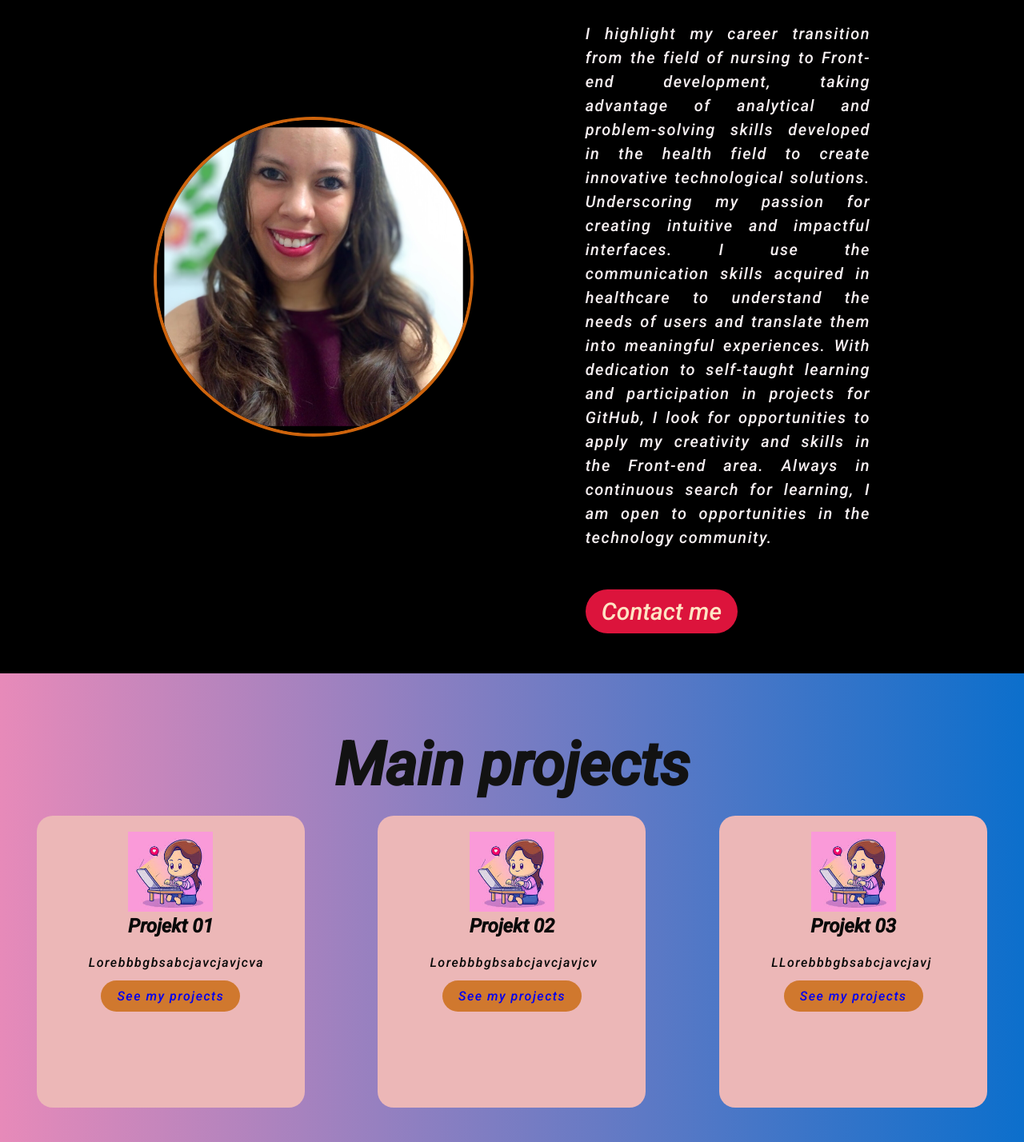
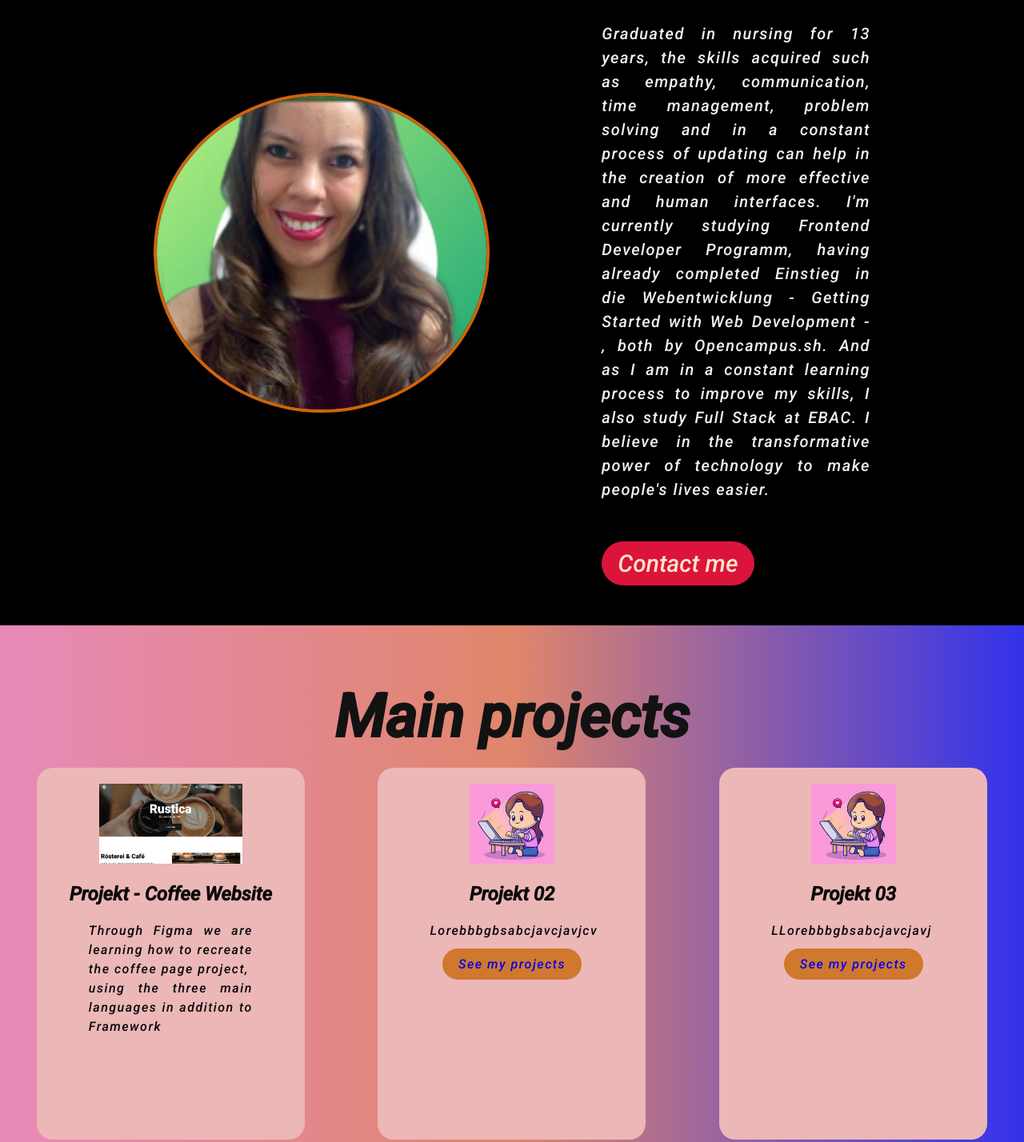
Before and after one commit to JacMattisen/Portfolio, a plain HTML site: page index.html in a window 1280 px wide. Shown: the part 951-2379 px from the top of the page at 80% size. Drawn offline with Linux system fonts and the light colour scheme; a web font is replaced by a local one.

Commit message:
atualizacoes, add o projeto que estou fazendo

```diff
--- a/index.html
+++ b/index.html
@@ -8,7 +8,7 @@
     <link rel="preconnect" href="https://fonts.googleapis.com">
     <link rel="preconnect" href="https://fonts.gstatic.com" crossorigin>
     <link href="https://fonts.googleapis.com/css2?family=Open+Sans:wght@700&family=Playpen+Sans:wght@500&family=Poppins:wght@300;400&family=Roboto:ital,wght@1,500&display=swap" rel="stylesheet">
-    <script defer src="style.js"></script>
+    <script defer src="script.js"></script>
 </head>
 <body>
     <div class="principal" id="home">
@@ -29,12 +29,10 @@
         </div>
     </div>
     <section id="ueber">
-        <img src="./Foto_Jac.png" alt="JacquelineMattisen">
+        <img src="./foto_perfil.png" alt="JacquelineMattisen">
         <div>
             <h2>About me</h2>
-            <p>I highlight my career transition from the field of nursing to Front-end development, taking advantage of analytical and problem-solving skills developed in the health field to create innovative technological solutions. Underscoring my passion for creating intuitive and impactful interfaces. I use the communication skills acquired in healthcare to understand the needs of users and translate them into meaningful experiences.
-
-                With dedication to self-taught learning and participation in projects for GitHub, I look for opportunities to apply my creativity and skills in the Front-end area. Always in continuous search for learning, I am open to opportunities in the technology community.</p>
+            <p>Graduated in nursing for 13 years, the skills acquired such as empathy, communication, time management, problem solving and in a constant process of updating can help in the creation of more effective and human interfaces. I'm currently studying Frontend Developer Programm, having already completed Einstieg in die Webentwicklung - Getting Started with Web Development - , both by Opencampus.sh. And as I am in a constant learning process to improve my skills, I also study Full Stack at EBAC. I believe in the transformative power of technology to make people's lives easier.</p>
                 <a href="mailto:jacquemattisen@gmail.com">Contact me</a>
 
         </div>
@@ -46,14 +44,15 @@
         <div class="card-projekts">
 
             <div class="card" id="card1">
-            <img src="meninas_Pc.jpg" alt="MUDA">
-            <h5>Projekt 01</h5>
-            <p>Lorebbbgbsabcjavcjavjcva</p>
-            <a href="*/link do projeto*/" target="_blank">See my projects</a>
+            <img src="foto_projeto.png" alt="Website Project Photo">
+            <h5>Projekt - Coffee Website</h5>
+            <p>Through Figma we are learning how to recreate the coffee page project,<br> using the three main languages in addition to Framework</p>
+
             </div>
 
 
-                        <div class="card" id="card2">
+
+            <div class="card" id="card2">
             <img src="meninas_Pc.jpg" alt="MUDA">
             <h5>Projekt 02</h5>
             <p> Lorebbbgbsabcjavcjavjcv</p>
--- a/main.css
+++ b/main.css
@@ -141,7 +141,7 @@ section div a:hover{
     transition: 0.7s;
 }
 .Projekt{
-    background: linear-gradient(to right, #e78ab9, rgb(12, 111, 204));
+    background: linear-gradient(to right, #e78ab9, rgb(224, 134, 107), rgb(50, 50, 235));
     padding-top: 50px;
     padding-bottom: 80px;
 }
@@ -160,7 +160,7 @@ section div a:hover{
 }
 .card{
     background-color: rgb(236, 183, 183);
-    height: 365px;
+    height: 465px;
     width: 335px;
     border-radius: 20px;
     padding: 20px 35px;
@@ -169,7 +169,7 @@ section div a:hover{
 
 .card:hover{
     transition: 0.5s;
-    background: linear-gradient(to right, rgb(12, 111, 204), #e78ab9);;
+    background: linear-gradient(to right, rgb(12, 111, 204), #e78ab9);
     border: 8px solid #4c005c;
 }
 
@@ -180,7 +180,7 @@ section div a:hover{
 .card h5{
     color: rgb(10, 10, 10);
     font-size: 24px;
-    font: bold;
+    margin-top: 20px;
 }
 .card p{
     color: rgb(8, 8, 8);
--- /dev/null
+++ b/script.js
@@ -0,0 +1,16 @@
+
+
+
+document.querySelector('form').addEventListener('submit', function(event) {
+    event.preventDefault();
+
+    let nome = document.querySelector('#nome').value;
+    let email = document.querySelector('#email').value;
+
+    if (nome === '' || email === '') {
+        alert('Por favor, preencha todos os campos.');
+        return false;
+    }
+
+    //  adicionar mais validações ou enviar o formulário
+});
--- a/style.js
+++ /dev/null
@@ -1,4 +0,0 @@
-window.addEventListener("scroll", function() {
-    const distance = window.scrollY;
-    document.querySelector(".principal").style.transform = `translateY(${distance * 2}px)`;
-});
```
Also changed, not shown: foto_perfil.png (added), foto_projeto.png (added), 1 other file.
